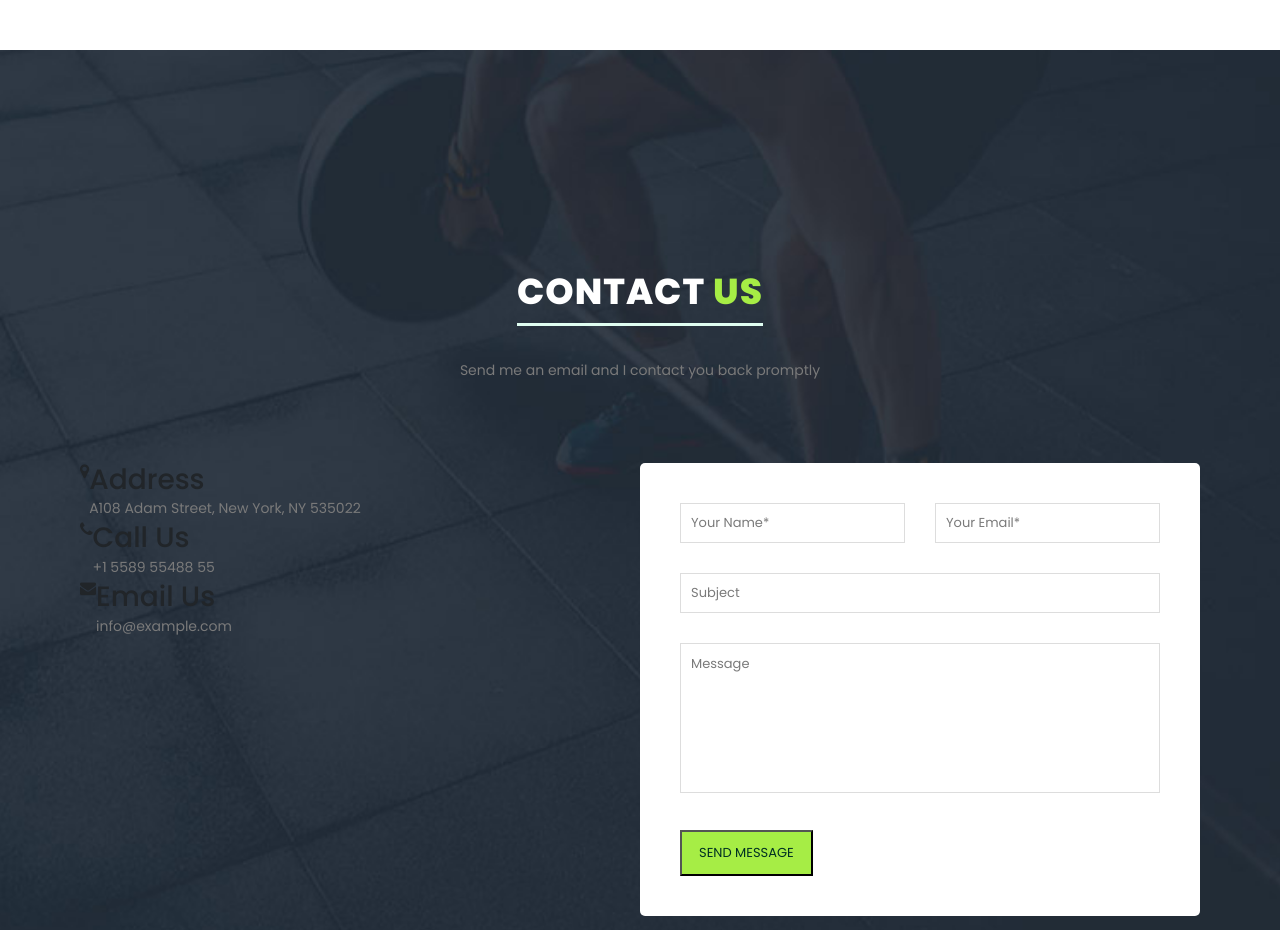
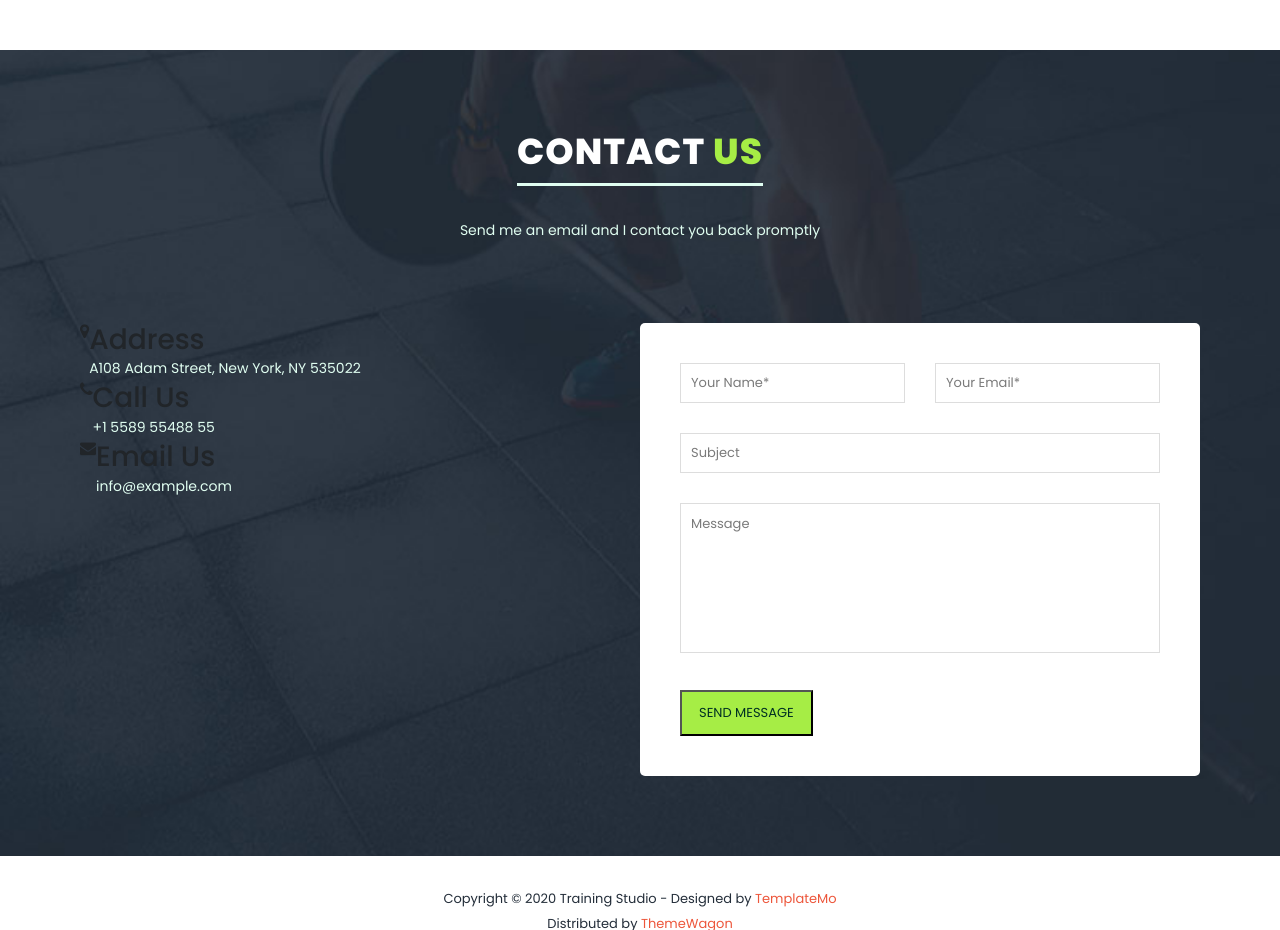
Before and after one commit to tumelo-sebego/Fitness_Website, a plain HTML site: page index.html in a window 1280 px wide. Shown: the part 5380-6310 px from the top of the page. Drawn offline with nearby package versions, Linux system fonts and the light colour scheme.

Commit message:
changed color of paragraph on contact section

```diff
--- a/assets/css/templatemo-training-studio.css
+++ b/assets/css/templatemo-training-studio.css
@@ -1067,6 +1067,11 @@ contact
 #contact-us h2{
   border-bottom: 3px solid #e0fef1;
 }
+
+#contact-us p {
+  color: #e0fef1;
+}
+
 /*.contact-form button {*/
 /*  display: inline-block;*/
 /*  font-size: 13px;*/
--- a/index.html
+++ b/index.html
@@ -306,7 +306,7 @@ https://templatemo.com/tm-548-training-studio
         <div class="container-fluid">
             <div class="row">
                 <div class="col-lg-6 offset-lg-3">
-                    <div class="section-heading">
+                    <div class="section-heading mt-0">
                         <h2>Contact <em>Us</em></h2>
                         <p>Send me an email and I contact you back promptly</p>
                     </div>
```
